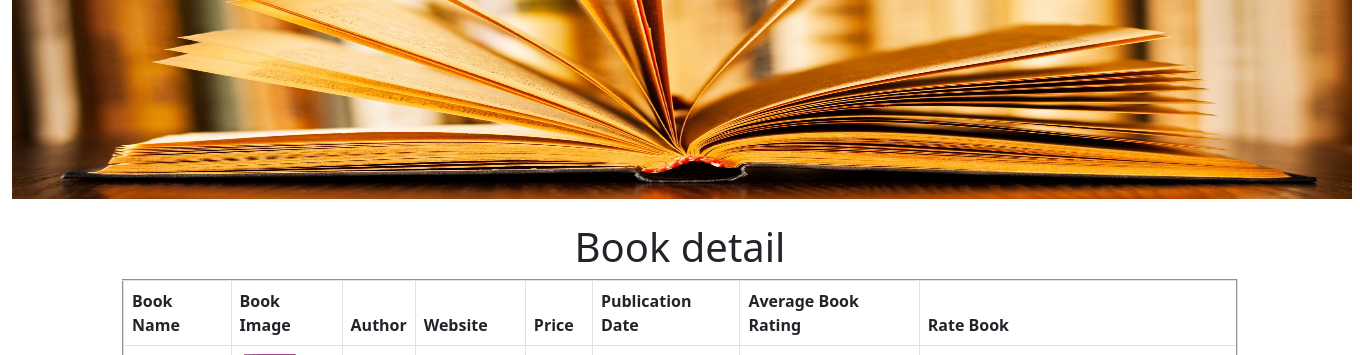
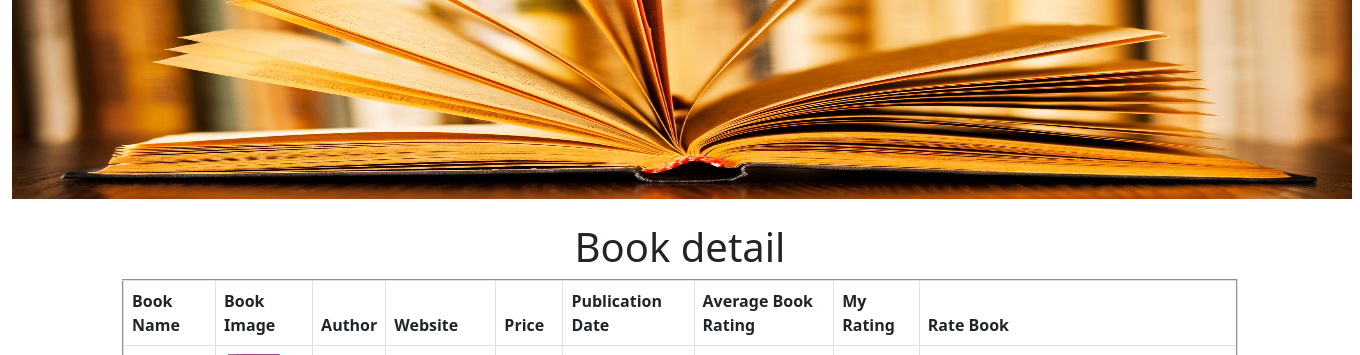
Before and after one commit to LyJacky/pythonspace, a Django app: page /book_detail/1 in a window 1360 px wide. Shown: the part 67-422 px from the top of the page. Run offline with Django 3.2, Linux system fonts and the light colour scheme; a user stored in the database is signed in; data comes from the database, SQL or seed files in the repository; both versions use the stored data as it was after the commit; some libraries are stand-ins or nearby versions.

Commit message:
addded my ratings section in book detail

```diff
--- a/bookEx/bookEx/templates/bookMng/book_detail.html
+++ b/bookEx/bookEx/templates/bookMng/book_detail.html
@@ -14,6 +14,7 @@
         <th scope="col">Price</th>
         <th scope="col">Publication Date</th>
         <th scope="col">Average Book Rating</th>
+        <th scope="col">My Rating</th>
         <th scope="col">Rate Book</th>
     </tr>
     </thead>
@@ -27,6 +28,7 @@
         <td>{{ book.price }}</td>
         <td>{{ book.publishdate }}</td>
         <td>{{ book.avg_rating }}</td>
+        <td>{{ book_rating }}</td>
         <td>
             <form action="" enctype="multipart/form-data" method="post" novalidate>
                 <table>
--- a/bookEx/bookMng/views.py
+++ b/bookEx/bookMng/views.py
@@ -127,6 +127,7 @@ def book_detail(request, book_id):
                       'item_list': MainMenu.objects.all(),
                       'book': book,
                       'form': form,
+                      'book_rating': result.rating,
                   })
 
 
```
Also changed, not shown: bookEx/db.sqlite3.
